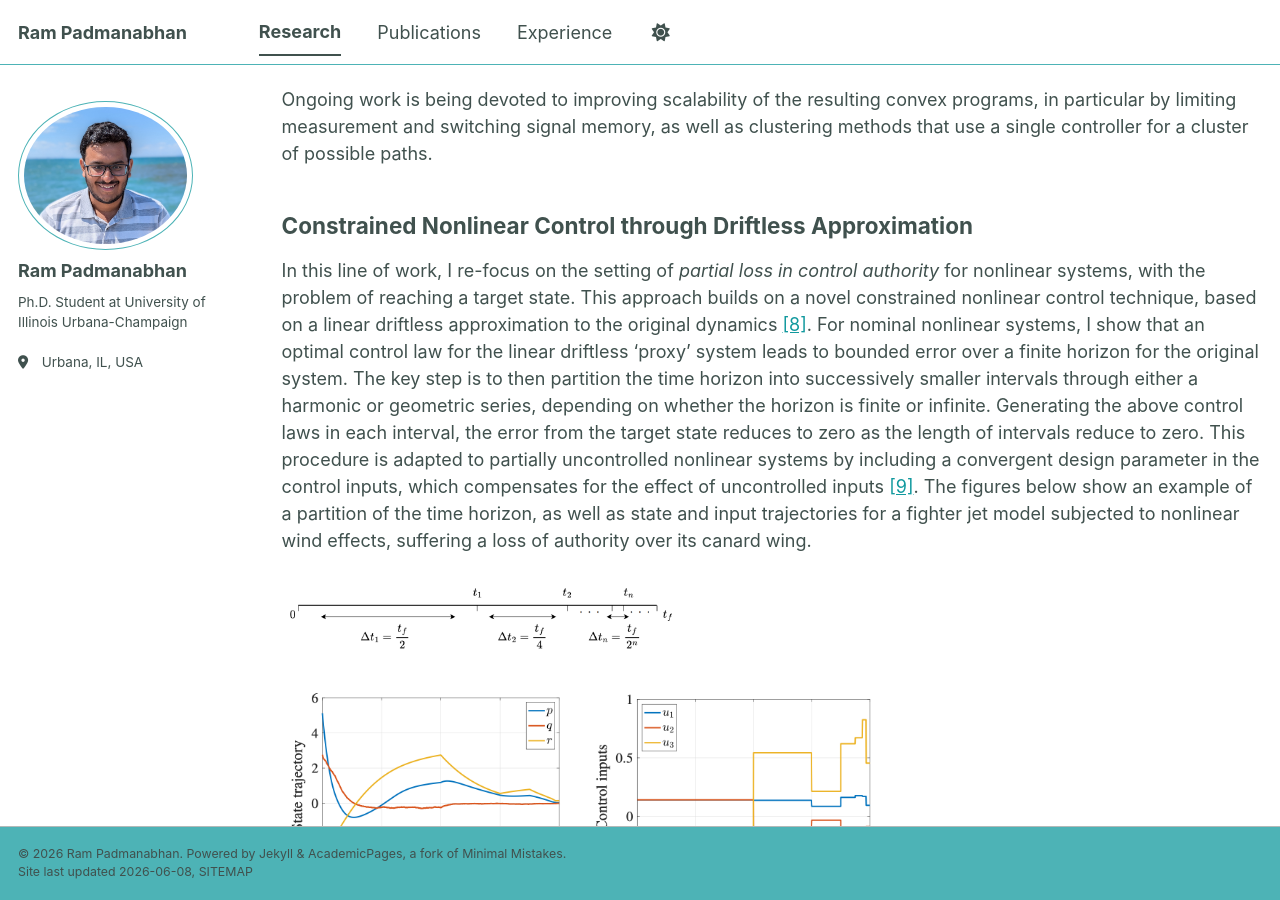
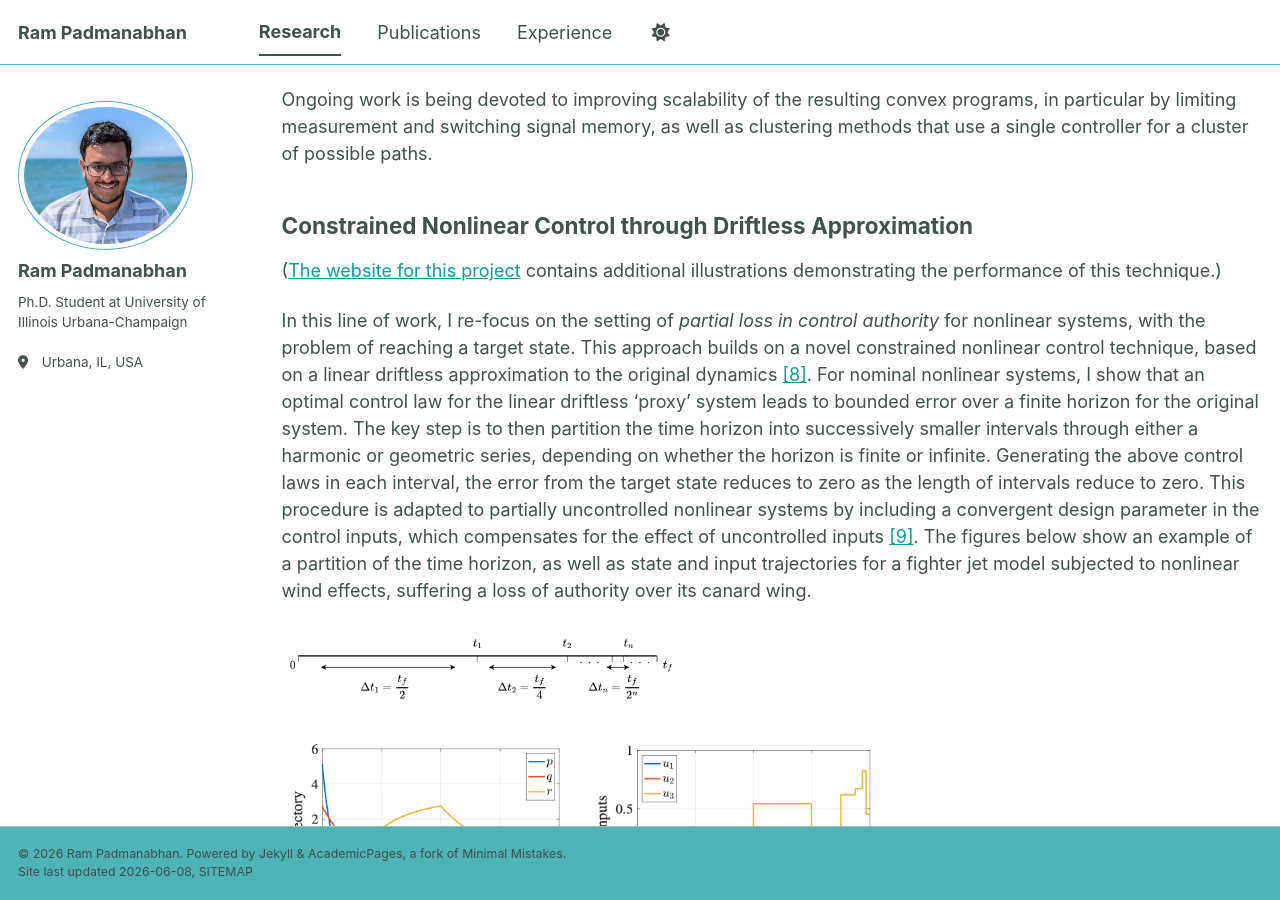
Before and after one commit to ram-p/ram-p.github.io, a Jekyll site: the page built from _pages/research.md, in a window 1280 px wide and 900 px high, scrolled down 3269 px. Built offline with Jekyll 4.4.1, drawn with Linux system fonts in a browser that asks for light colours; a script bundle is joined from its source files by our own code; library files that are not in the unit come from our copies.

Commit message:
Driftlessification

```diff
--- a/_pages/research.md
+++ b/_pages/research.md
@@ -60,6 +60,8 @@ Ongoing work is being devoted to improving scalability of the resulting convex p
 
 ## Constrained Nonlinear Control through Driftless Approximation
 
+([The website for this project](https://ram-p.github.io/driftlessification/) contains additional illustrations demonstrating the performance of this technique.)
+
 In this line of work, I re-focus on the setting of *partial loss in control authority* for nonlinear systems, with the problem of reaching a target state. This approach builds on a novel constrained nonlinear control technique, based on a linear driftless approximation to the original dynamics [[8]](#8). For nominal nonlinear systems, I show that an optimal control law for the linear driftless 'proxy' system leads to bounded error over a finite horizon for the original system. The key step is to then partition the time horizon into successively smaller intervals through either a harmonic or geometric series, depending on whether the horizon is finite or infinite. Generating the above control laws in each interval, the error from the target state reduces to zero as the length of intervals reduce to zero. This procedure is adapted to partially uncontrolled nonlinear systems by including a convergent design parameter in the control inputs, which compensates for the effect of uncontrolled inputs [[9]](#9). The figures below show an example of a partition of the time horizon, as well as state and input trajectories for a fighter jet model subjected to nonlinear wind effects, suffering a loss of authority over its canard wing.
 
 <img src="https://ram-p.github.io/images/Partition.png" alt = "Partition of the time horizon" width="400"/>
```
